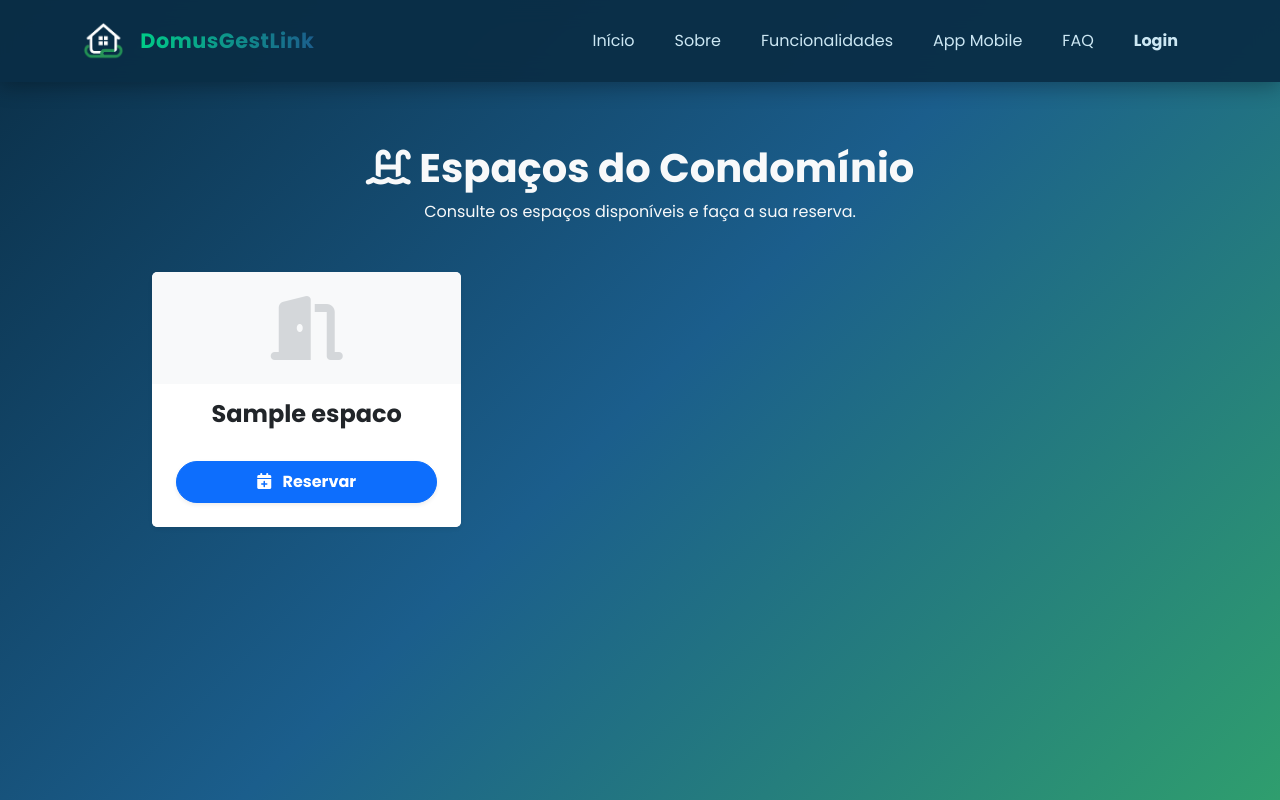
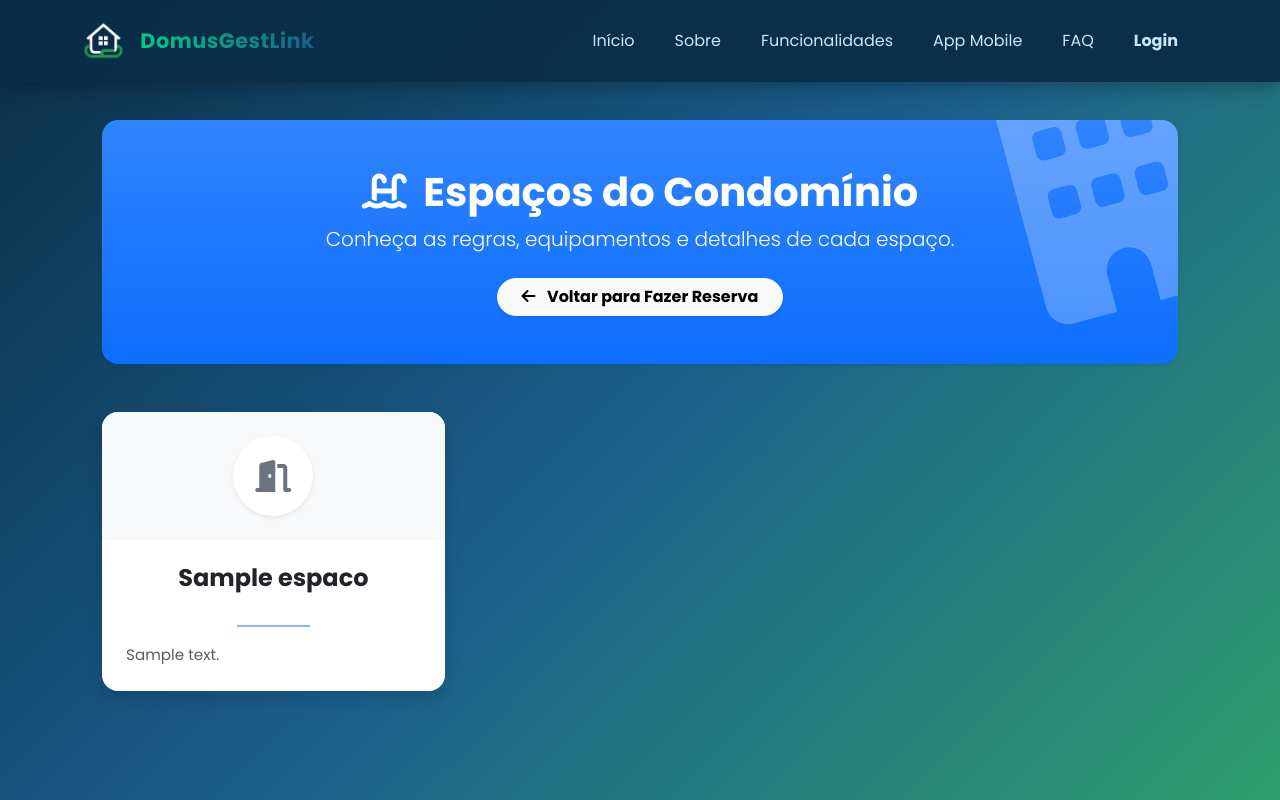
Before and after one commit to 0Alexandre/PSI_FINAL_PROJECT-Grupo-F-, a Yii app: template frontend/views/espaco-comum/index.php in a window 1280 px wide. Run offline with PHP 8.4 and a stand-in for Yii, Linux system fonts and the light colour scheme; the template is opened without the code that fills it: most values are stand-ins (such as "Sample title", 1, 10 or a date in 2020); data that the repository does not hold is empty; some libraries are stand-ins or nearby versions.

Commit message:
Correção de problema entre reservas e espaços comuns

```diff
--- a/frontend/views/espaco-comum/index.php
+++ b/frontend/views/espaco-comum/index.php
@@ -4,24 +4,29 @@
 
 use yii\helpers\Html;
 use yii\helpers\Url;
-use yii\helpers\StringHelper; // Para cortar texto se for muito grande
 
 $this->title = 'Espaços Comuns';
 ?>
 
-<div class="container mt-5" style="max-width: 1000px;">
+<div class="container mt-4" style="max-width: 1100px;">
 
-    <div class="text-center mb-5">
-        <h1 class="text-primary fw-bold text-light  "><i class="fas fa-swimming-pool text-light"></i> Espaços do Condomínio</h1>
-        <p class="text-light">Consulte os espaços disponíveis e faça a sua reserva.</p>
+    <div class="bg-primary bg-gradient text-white p-5 rounded-4 shadow-sm text-center mb-5 position-relative overflow-hidden">
+        <i class="fas fa-building position-absolute opacity-25" style="font-size: 15rem; right: -20px; top: -50px; transform: rotate(-15deg);"></i>
+
+        <h1 class="fw-bold position-relative"><i class="fas fa-swimming-pool me-2"></i> Espaços do Condomínio</h1>
+        <p class="lead position-relative mb-4">Conheça as regras, equipamentos e detalhes de cada espaço.</p>
+
+        <a href="<?= Url::to(['/reserva/create']) ?>" class="btn btn-light rounded-pill fw-bold shadow-sm position-relative px-4">
+            <i class="fas fa-arrow-left me-2"></i> Voltar para Fazer Reserva
+        </a>
     </div>
 
     <?php if (empty($espacos)): ?>
 
-        <div class="alert alert-warning text-center p-5 shadow-sm rounded-4 border-0">
-            <i class="fas fa-search fa-3x mb-3 opacity-50"></i><br>
-            <h4 class="alert-heading">Sem Espaços</h4>
-            <p class="mb-0">Este condomínio ainda não tem espaços registados para reserva.</p>
+        <div class="alert alert-light text-center p-5 shadow-sm rounded-4 border">
+            <i class="fas fa-search fa-3x mb-3 text-muted opacity-50"></i><br>
+            <h4 class="alert-heading text-muted">Sem Espaços Registados</h4>
+            <p class="mb-0 text-muted">De momento não existem informações sobre espaços comuns.</p>
         </div>
 
     <?php else: ?>
@@ -29,31 +34,50 @@ $this->title = 'Espaços Comuns';
         <div class="row g-4">
             <?php foreach ($espacos as $espaco): ?>
 
+                <?php
+                $nome = strtolower($espaco->nome);
+                $icon = 'fa-door-open';
+                $bgClass = 'bg-light';
+                $iconColor = 'text-secondary';
+
+                if (str_contains($nome, 'piscina')) {
+                    $icon = 'fa-swimming-pool';
+                    $iconColor = 'text-info';
+                } elseif (str_contains($nome, 'ginásio') || str_contains($nome, 'ginasio')) {
+                    $icon = 'fa-dumbbell';
+                    $iconColor = 'text-danger';
+                } elseif (str_contains($nome, 'festa') || str_contains($nome, 'salão')) {
+                    $icon = 'fa-glass-cheers';
+                    $iconColor = 'text-warning';
+                } elseif (str_contains($nome, 'reunião') || str_contains($nome, 'reuniao')) {
+                    $icon = 'fa-briefcase';
+                    $iconColor = 'text-primary';
+                } elseif (str_contains($nome, 'churrasco') || str_contains($nome, 'bbq')) {
+                    $icon = 'fa-fire';
+                    $iconColor = 'text-danger';
+                }
+                ?>
+
                 <div class="col-md-6 col-lg-4">
-                    <div class="card h-100 shadow-sm border-0">
+                    <div class="card h-100 shadow border-0 rounded-4 hover-lift">
 
-                        <div class="card-header bg-light text-center py-4 border-0">
-                            <i class="fas fa-door-open fa-4x text-secondary opacity-25"></i>
+                        <div class="card-header <?= $bgClass ?> text-center py-4 border-0 rounded-top-4">
+                            <div class="d-inline-flex align-items-center justify-content-center bg-white rounded-circle shadow-sm" style="width: 80px; height: 80px;">
+                                <i class="fas <?= $icon ?> fa-2x <?= $iconColor ?>"></i>
+                            </div>
                         </div>
 
-                        <div class="card-body text-center d-flex flex-column">
-
-                            <h4 class="card-title fw-bold text-dark mb-3">
+                        <div class="card-body p-4 d-flex flex-column">
+                            <h4 class="card-title fw-bold text-center text-dark mb-3">
                                 <?= Html::encode($espaco->nome) ?>
                             </h4>
 
-                            <p class="card-text text-muted small flex-grow-1">
-                                <?= Html::encode(StringHelper::truncate($espaco->descricao, 100)) ?>
-                            </p>
+                            <hr class="w-25 mx-auto border-primary border-2 opacity-50 mb-3">
 
+                            <div class="card-text text-muted text-start flex-grow-1" style="font-size: 0.95rem; line-height: 1.6;">
+                                <?= nl2br(Html::encode($espaco->descricao)) ?>
+                            </div>
                         </div>
-
-                        <div class="card-footer bg-white border-0 pb-4 pt-0 px-4 text-center">
-                            <a href="<?= Url::to(['/reserva/create', 'espaco_id' => $espaco->id]) ?>" class="btn btn-primary w-100 rounded-pill py-2 fw-bold shadow-sm">
-                                <i class="fas fa-calendar-plus me-2"></i> Reservar
-                            </a>
-                        </div>
-
                     </div>
                 </div>
 
```
Also changed, not shown: frontend/views/reserva/create.php (+9 -3 lines).
